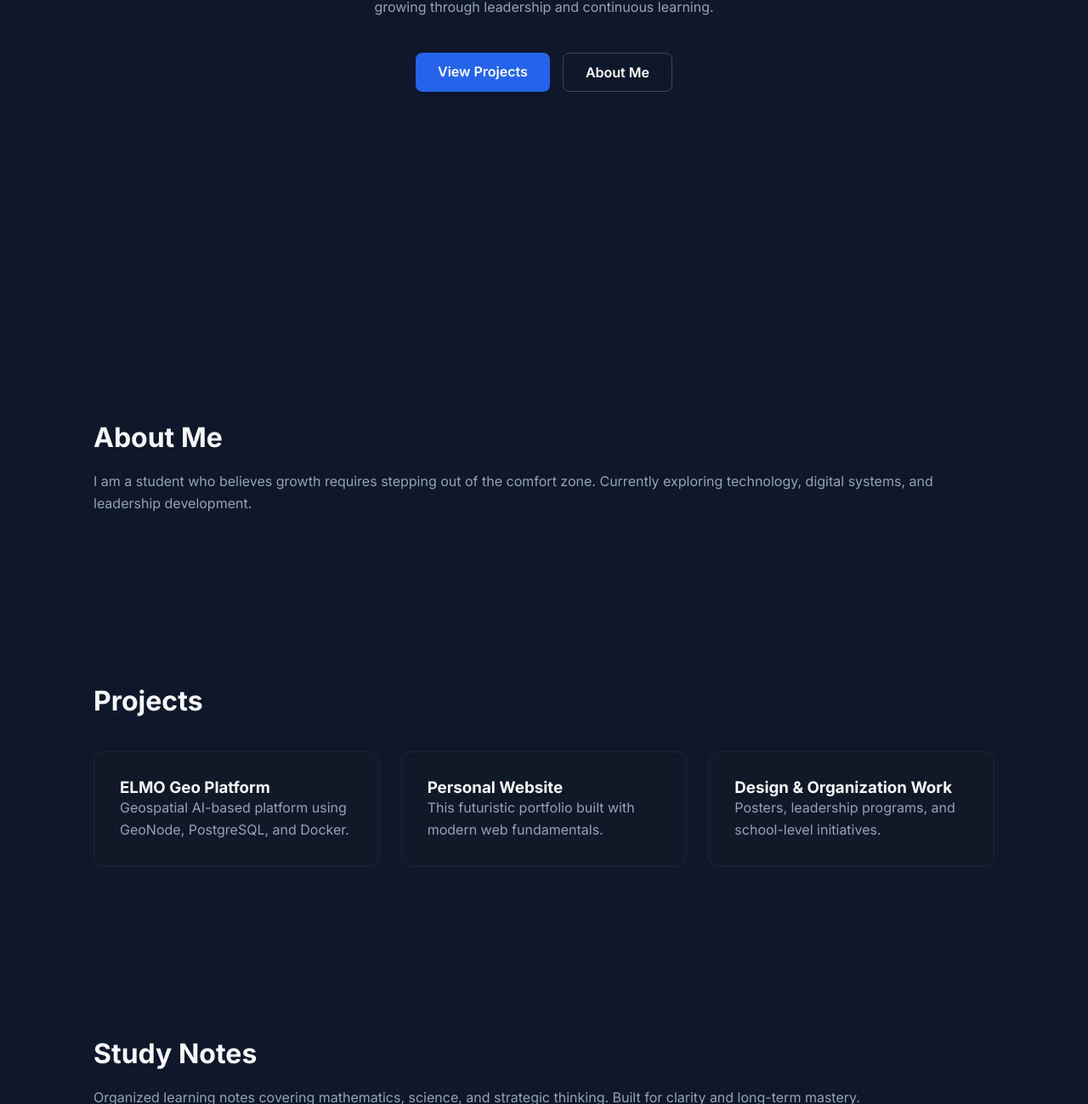
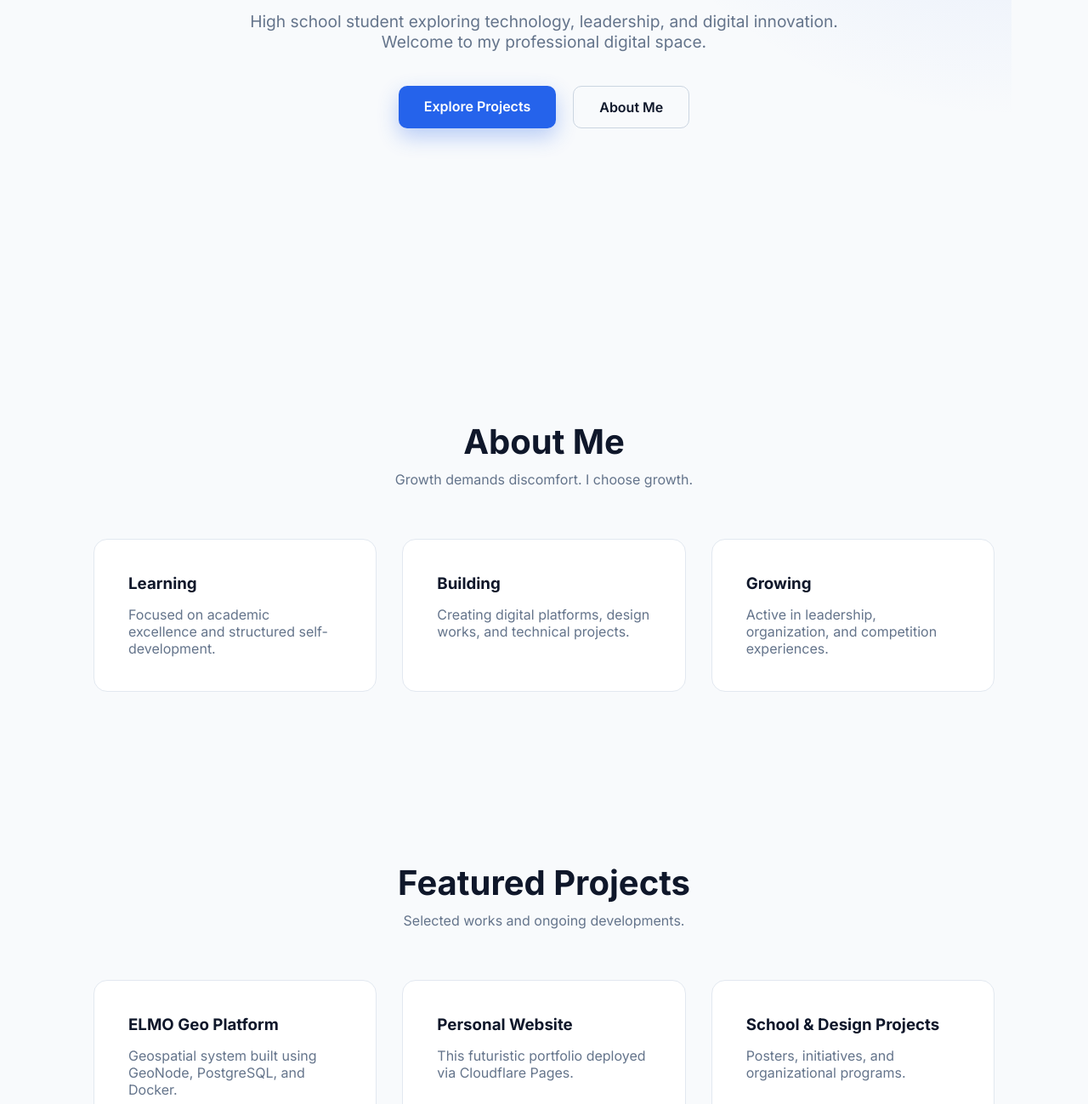
Before and after one commit to kaysanarya/project-zynn-2026, a plain HTML site: page index.html in a window 1280 px wide. Shown: the part 405-1704 px from the top of the page at 85% size. Drawn offline with Linux system fonts and the light colour scheme.

Commit message:
Update index.html

```diff
--- a/index.html
+++ b/index.html
@@ -1,20 +1,20 @@
 <!DOCTYPE html>
 <html lang="en">
 <head>
-<meta charset="UTF-8" />
-<meta name="viewport" content="width=device-width, initial-scale=1.0" />
+<meta charset="UTF-8">
+<meta name="viewport" content="width=device-width, initial-scale=1.0">
 <title>Kaysan Arya | Zynn Cloud</title>
 
-<link href="https://fonts.googleapis.com/css2?family=Inter:wght@300;400;600;700&display=swap" rel="stylesheet">
+<link href="https://fonts.googleapis.com/css2?family=Inter:wght@300;400;600;700;800&display=swap" rel="stylesheet">
 
 <style>
 :root{
   --primary:#2563EB;
-  --accent:#3B82F6;
-  --bg:#0F172A;
-  --card:#111827;
-  --text:#F8FAFC;
-  --muted:#94A3B8;
+  --primary-light:#3B82F6;
+  --bg:#F8FAFC;
+  --dark:#0F172A;
+  --muted:#64748B;
+  --card:#FFFFFF;
 }
 
 *{
@@ -26,50 +26,28 @@
 
 body{
   background:var(--bg);
-  color:var(--text);
+  color:var(--dark);
   scroll-behavior:smooth;
-}
-
-section{
-  padding:100px 20px;
-  max-width:1100px;
-  margin:auto;
-}
-
-h1{
-  font-size:3.5rem;
-  font-weight:700;
-  background:linear-gradient(to right,#3B82F6,#60A5FA);
-  -webkit-background-clip:text;
-  -webkit-text-fill-color:transparent;
-}
-
-h2{
-  font-size:2rem;
-  margin-bottom:20px;
-}
-
-p{
-  color:var(--muted);
-  line-height:1.6;
 }
 
 nav{
   position:fixed;
+  width:100%;
   top:0;
-  width:100%;
-  background:rgba(15,23,42,0.8);
-  backdrop-filter:blur(10px);
+  background:white;
+  padding:20px 60px;
   display:flex;
   justify-content:space-between;
-  padding:20px 40px;
+  align-items:center;
+  border-bottom:1px solid #E2E8F0;
   z-index:1000;
 }
 
 nav a{
+  text-decoration:none;
   color:var(--muted);
-  text-decoration:none;
-  margin-left:20px;
+  margin-left:30px;
+  font-weight:500;
   transition:0.3s;
 }
 
@@ -80,25 +58,43 @@ nav a:hover{
 .hero{
   min-height:100vh;
   display:flex;
-  flex-direction:column;
+  align-items:center;
   justify-content:center;
-  align-items:center;
   text-align:center;
+  padding:0 20px;
+  background:radial-gradient(circle at top right, rgba(37,99,235,0.15), transparent 40%);
+}
+
+.hero h1{
+  font-size:4rem;
+  font-weight:800;
+  margin-bottom:20px;
+}
+
+.hero span{
+  background:linear-gradient(to right,var(--primary),var(--primary-light));
+  -webkit-background-clip:text;
+  -webkit-text-fill-color:transparent;
 }
 
 .hero p{
-  max-width:600px;
-  margin:20px 0 40px;
+  max-width:700px;
+  margin:auto;
+  color:var(--muted);
+  font-size:1.2rem;
+  margin-bottom:40px;
 }
 
 .buttons{
   display:flex;
-  gap:15px;
+  gap:20px;
+  justify-content:center;
+  flex-wrap:wrap;
 }
 
 .btn{
-  padding:12px 26px;
-  border-radius:8px;
+  padding:14px 30px;
+  border-radius:10px;
   font-weight:600;
   text-decoration:none;
   transition:0.3s;
@@ -107,53 +103,98 @@ nav a:hover{
 .btn-primary{
   background:var(--primary);
   color:white;
+  box-shadow:0 10px 25px rgba(37,99,235,0.3);
 }
 
 .btn-primary:hover{
-  background:#1E40AF;
-  transform:translateY(-3px);
+  transform:translateY(-4px);
 }
 
 .btn-outline{
-  border:1px solid rgba(255,255,255,0.2);
-  color:white;
+  border:1px solid #CBD5E1;
+  color:var(--dark);
 }
 
 .btn-outline:hover{
   border-color:var(--primary);
-  transform:translateY(-3px);
+  color:var(--primary);
+  transform:translateY(-4px);
+}
+
+section{
+  padding:100px 20px;
+  max-width:1100px;
+  margin:auto;
+}
+
+.section-title{
+  text-align:center;
+  margin-bottom:60px;
+}
+
+.section-title h2{
+  font-size:2.5rem;
+  margin-bottom:10px;
+}
+
+.section-title p{
+  color:var(--muted);
 }
 
 .grid{
   display:grid;
-  grid-template-columns:repeat(auto-fit,minmax(250px,1fr));
-  gap:25px;
-  margin-top:40px;
+  grid-template-columns:repeat(auto-fit,minmax(280px,1fr));
+  gap:30px;
 }
 
 .card{
   background:var(--card);
-  padding:30px;
-  border-radius:12px;
-  border:1px solid rgba(255,255,255,0.05);
+  padding:40px;
+  border-radius:16px;
+  border:1px solid #E2E8F0;
   transition:0.3s;
 }
 
 .card:hover{
-  transform:translateY(-5px);
-  border-color:var(--primary);
+  transform:translateY(-8px);
+  box-shadow:0 20px 40px rgba(0,0,0,0.05);
+}
+
+.card h3{
+  margin-bottom:15px;
+}
+
+.card p{
+  color:var(--muted);
+}
+
+.cta-section{
+  text-align:center;
+  padding:120px 20px;
+  background:linear-gradient(to right,var(--primary),var(--primary-light));
+  color:white;
+}
+
+.cta-section h2{
+  font-size:2.5rem;
+  margin-bottom:20px;
+}
+
+.cta-section p{
+  margin-bottom:40px;
+  opacity:0.9;
 }
 
 footer{
   text-align:center;
-  padding:40px 20px;
+  padding:40px;
   color:var(--muted);
-  border-top:1px solid rgba(255,255,255,0.05);
+  border-top:1px solid #E2E8F0;
 }
 
 @media(max-width:768px){
-  h1{font-size:2.5rem;}
-  nav{padding:15px 20px;}
+  nav{padding:20px;}
+  .hero h1{font-size:2.8rem;}
 }
 </style>
 </head>
@@ -161,7 +202,7 @@ footer{
 <body>
 
 <nav>
-  <div><strong>Kaysan Arya</strong></div>
+  <strong>Kaysan Arya</strong>
   <div>
     <a href="#about">About</a>
     <a href="#projects">Projects</a>
@@ -171,58 +212,83 @@ footer{
 </nav>
 
 <section class="hero">
-  <h1>Kaysan Arya</h1>
+  <div>
+    <h1>Building the Future as a <span>Student in Progress</span></h1>
     <p>
-    High school student building digital projects, exploring technology,
-    and growing through leadership and continuous learning.
+      High school student exploring technology, leadership, and digital innovation.
+      Welcome to my professional digital space.
     </p>
     <div class="buttons">
-    <a href="#projects" class="btn btn-primary">View Projects</a>
+      <a href="#projects" class="btn btn-primary">Explore Projects</a>
       <a href="#about" class="btn btn-outline">About Me</a>
+    </div>
   </div>
 </section>
 
 <section id="about">
+  <div class="section-title">
     <h2>About Me</h2>
-  <p>
-    I am a student who believes growth requires stepping out of the comfort zone.
-    Currently exploring technology, digital systems, and leadership development.
-  </p>
+    <p>Growth demands discomfort. I choose growth.</p>
+  </div>
+  <div class="grid">
+    <div class="card">
+      <h3>Learning</h3>
+      <p>Focused on academic excellence and structured self-development.</p>
+    </div>
+    <div class="card">
+      <h3>Building</h3>
+      <p>Creating digital platforms, design works, and technical projects.</p>
+    </div>
+    <div class="card">
+      <h3>Growing</h3>
+      <p>Active in leadership, organization, and competition experiences.</p>
+    </div>
+  </div>
 </section>
 
 <section id="projects">
-  <h2>Projects</h2>
+  <div class="section-title">
+    <h2>Featured Projects</h2>
+    <p>Selected works and ongoing developments.</p>
+  </div>
   <div class="grid">
     <div class="card">
       <h3>ELMO Geo Platform</h3>
-      <p>Geospatial AI-based platform using GeoNode, PostgreSQL, and Docker.</p>
+      <p>Geospatial system built using GeoNode, PostgreSQL, and Docker.</p>
     </div>
     <div class="card">
       <h3>Personal Website</h3>
-      <p>This futuristic portfolio built with modern web fundamentals.</p>
+      <p>This futuristic portfolio deployed via Cloudflare Pages.</p>
     </div>
     <div class="card">
-      <h3>Design & Organization Work</h3>
-      <p>Posters, leadership programs, and school-level initiatives.</p>
+      <h3>School & Design Projects</h3>
+      <p>Posters, initiatives, and organizational programs.</p>
     </div>
   </div>
 </section>
 
 <section id="notes">
+  <div class="section-title">
     <h2>Study Notes</h2>
-  <p>
-    Organized learning notes covering mathematics, science, and strategic thinking.
-    Built for clarity and long-term mastery.
-  </p>
+    <p>Structured academic notes and learning summaries.</p>
+  </div>
+</section>
+
+<section class="cta-section">
+  <h2>Let’s Build Something Meaningful</h2>
+  <p>Open for collaboration, learning, and innovation.</p>
+  <a href="#contact" class="btn btn-outline" style="background:white;color:#2563EB;">Contact Me</a>
 </section>
 
 <section id="contact">
+  <div class="section-title">
     <h2>Contact</h2>
     <p>Email: your@email.com</p>
+  </div>
 </section>
 
 <footer>
-  © 2026 Kaysan Arya — Zynn Cloud. Built with curiosity.
+  © 2026 Kaysan Arya — Zynn Cloud. Built with ambition.
 </footer>
 
 </body>
```
Lines whose indentation alone changed are shown as unchanged.
